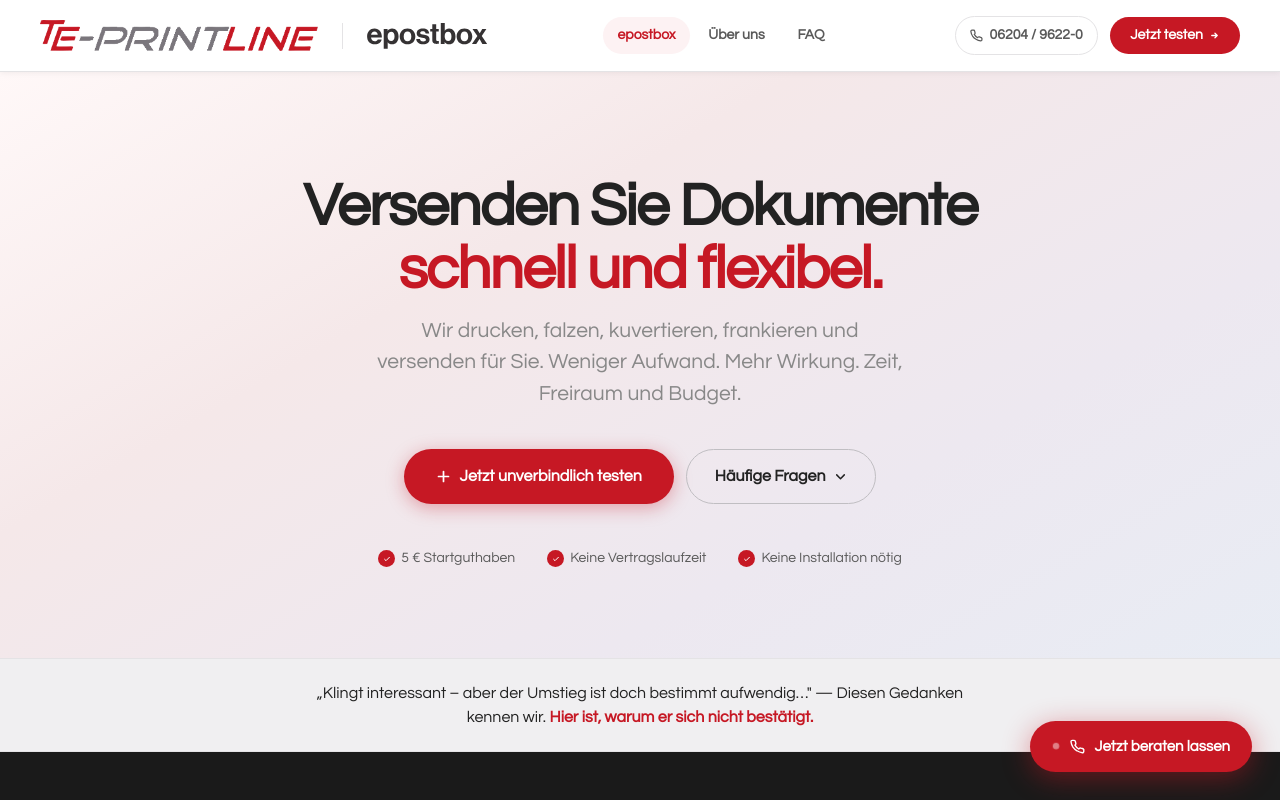
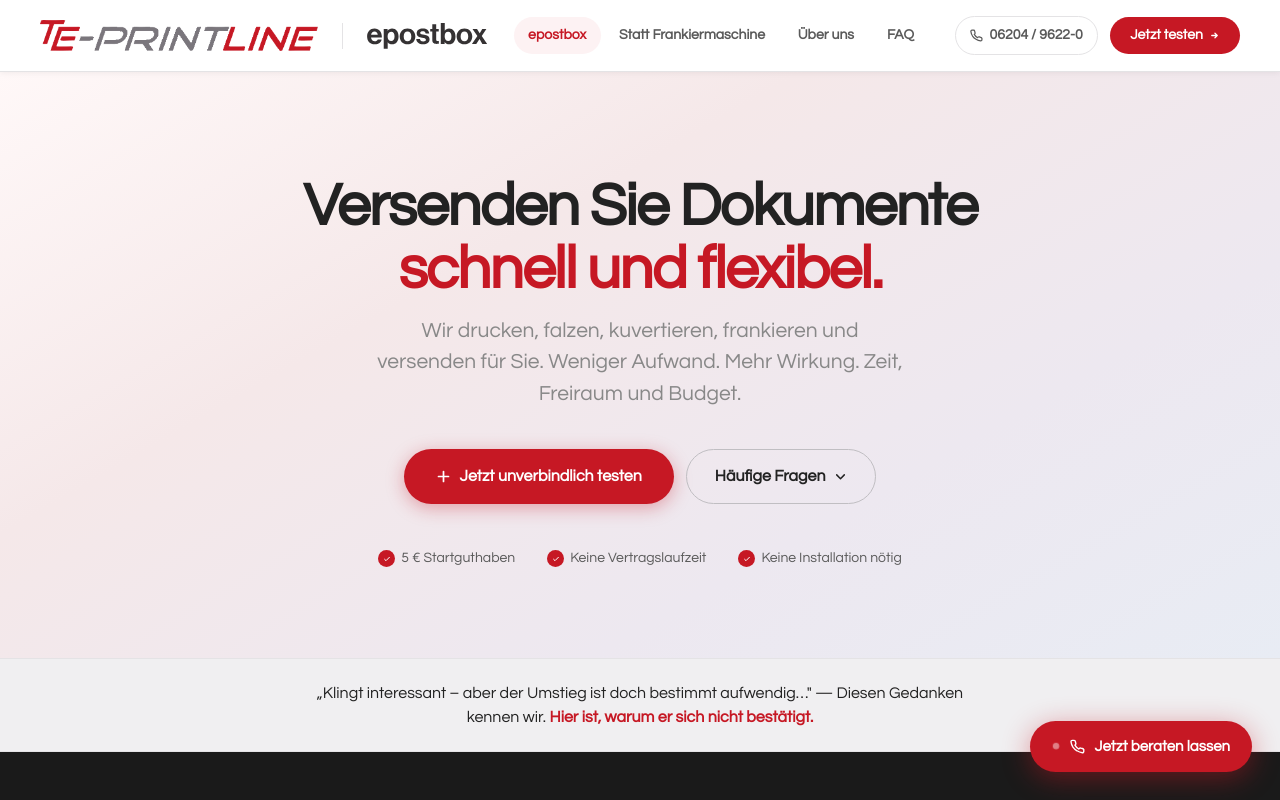
Before and after one commit to slange-a11y/te-postbox-de, a plain HTML site: page index.html in a window 1280 px wide. Shown: the top 800 px of the page. Drawn offline with Linux system fonts and the light colour scheme.

Commit message:
Hauptmenü: „Statt Frankiermaschine“ auf allen Seiten (#9)
Auf mittleren Bildschirmbreiten (901-1180 px) werden Telefon-Button und
epostbox-Schriftzug im Menue ausgeblendet, damit alles in eine Zeile passt.


Claude-Session: https://claude.ai/code/session_01HDS8j1CJzTFLbfFPJh135t

Co-authored-by: slange-a11y <293014588+slange-a11y@users.noreply.github.com>
Co-authored-by: Claude Opus 5.5 <noreply@anthropic.com>

```diff
--- a/index.html
+++ b/index.html
@@ -548,6 +548,12 @@ footer a:hover{color:#fff}
 .ferror .ferror-actions{display:flex;flex-wrap:wrap;gap:.5rem;margin-top:.75rem}
 .ferror .ferror-actions a{display:inline-flex;align-items:center;gap:.4rem;padding:.5rem 1rem;border-radius:var(--radius-pill);font-weight:700;font-size:.875rem;text-decoration:none;border:1.5px solid var(--red);color:var(--red);background:#fff}
 .ferror .ferror-actions a.primary{background:var(--red);color:#fff}
+
+/* Menü mit fünf Punkten: auf mittleren Breiten Platz schaffen */
+.nav-link,.nav-cta{white-space:nowrap}
+@media(max-width:1180px) and (min-width:901px){.nav-call{display:none}}
+@media(max-width:1120px) and (min-width:901px){.nav-div,.nav-epostbox{display:none}}
+@media(max-width:980px) and (min-width:901px){.nav-link{padding-left:.6rem;padding-right:.6rem}}
 </style>
 </head>
 <body>
@@ -572,6 +578,7 @@ footer a:hover{color:#fff}
   </div>
   <div class="nav-links">
     <a href="index.html" class="nav-link active">epostbox</a>
+    <a href="frankiermaschine-alternative.html" class="nav-link">Statt Frankiermaschine</a>
     <a href="ueber-uns.html" class="nav-link">Über uns</a>
     <a href="faq.html" class="nav-link">FAQ</a>
   </div>
@@ -592,6 +599,7 @@ footer a:hover{color:#fff}
 
 <div class="mobile-menu" id="mobileMenu">
     <a href="index.html" class="m-active">epostbox</a>
+    <a href="frankiermaschine-alternative.html" class="">Statt Frankiermaschine</a>
     <a href="ueber-uns.html" class="">Über uns</a>
     <a href="faq.html" class="">FAQ</a>
   <hr>
```
Also changed, not shown: datenschutz.html (+8 -0 lines), faq.html (+8 -0 lines), frankiermaschine-alternative.html (+8 -0 lines), impressum.html (+8 -0 lines), ueber-uns.html (+8 -0 lines).
